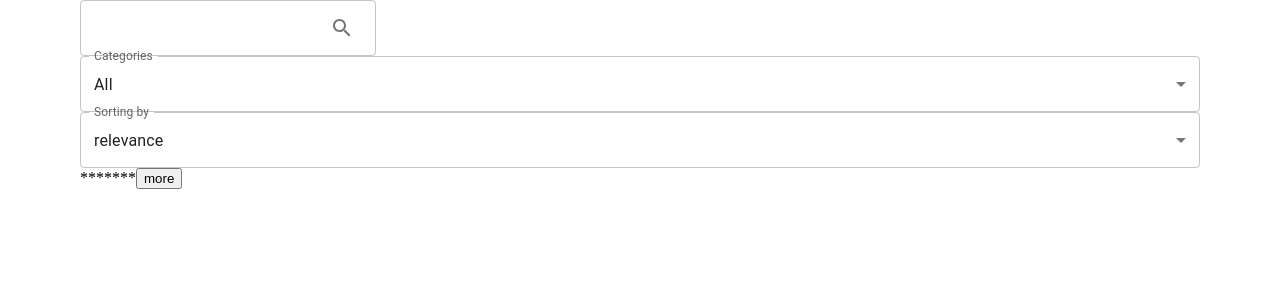
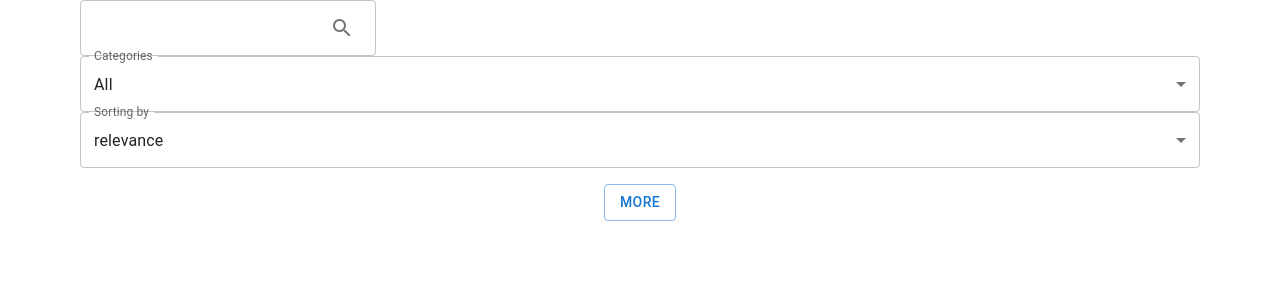
Before and after one commit to AnnaConda007/Google-Books, a React (Vite) app: page / in a window 1280 px wide. Shown: the top 300 px of the page. Built offline with nearby package versions, Linux system fonts and the light colour scheme.

Commit message:
стилизован блок книг

```diff
--- a/package.json
+++ b/package.json
@@ -13,7 +13,7 @@
     "@emotion/react": "^11.11.1",
     "@emotion/styled": "^11.11.0",
     "@mui/icons-material": "^5.14.7",
-    "@mui/material": "^5.14.7",
+    "@mui/material": "^5.14.8",
     "@reduxjs/toolkit": "^1.9.5",
     "dotenv": "^16.3.1",
     "react": "^18.2.0",
--- a/src/App.css
+++ b/src/App.css
@@ -3,4 +3,8 @@
   max-width: 1120px;
   height: 100%;
   margin: 0 auto;
+  box-sizing: border-box
 }
+*, *::before, *::after {
+  box-sizing: border-box;
+}
--- /dev/null
+++ b/src/components/header/books/Books.module.css
@@ -0,0 +1,26 @@
+.Grid {
+  justify-content: space-evenly;
+}
+
+.GridItem {
+  max-width: 100%;
+  margin-top: 20px;
+}
+.Card {
+  max-width: 250px;
+  padding: 20px 10px;
+  border-radius: 0;
+}
+
+.CardMediaWrap {
+  width: 100%;
+  height: 70%;
+  display: flex;
+  justify-content: center;
+}
+
+
+
+.Typography {
+  text-decoration: underline;
+}
--- a/src/components/header/books/Books.tsx
+++ b/src/components/header/books/Books.tsx
@@ -1,22 +1,89 @@
 import { useSelector } from "react-redux";
 import { RootStoreState } from "../../../redux/store";
+import MoreLoadButton from "./more-load-button/MoreLoadButton";
+import {
+  Typography,
+  CardContent,
+  CardMedia,
+  Card,
+  Grid,
+  Box,
+} from "@mui/material";
 
-import MoreLoadButton from "./more-load-button/MoreLoadButton";
-const Books: React.FC = () => {
+import styles from "./Books.module.css";
+ const Books: React.FC = () => {
   const books = useSelector(
     (state: RootStoreState) => state.books.filteredBooks
   );
 
-  console.log(books);
   return (
     <>
-      <span>
-        *******
-        {books.map((book) => {
-          return <p>{book.volumeInfo.title}</p>;
-        })}
-      </span>
-      <MoreLoadButton />
+      <Grid container spacing={3} className={styles.Grid}>
+        {books.map((book) => (
+          <Grid
+            item
+            xs={12}
+            sm={6}
+            md={3}
+            className={styles.GridItem}
+            style={{ flexBasis: "250px" }}
+          >
+            <Card
+              className={styles.Card}
+              elevation={0}
+              style={{
+                // переопределение MUI
+                height: "350px",
+                backgroundColor: "#f5f5f5",
+                padding: "20px 10px",
+              }}
+            >
+              <div className={styles.CardMediaWrap}>
+                <CardMedia
+                  style={{ width: "70%", boxShadow: "3px 2px 10px " }} // переопределение MUI
+                  component="img"
+                  image={book.volumeInfo.imageLinks.thumbnail}
+                  alt={book.volumeInfo.title}
+                />
+              </div>
+              <CardContent>
+                {book.volumeInfo.categories && (
+                  <Typography
+                    className={styles.Typography}
+                    variant="body2"
+                    color="textSecondary"
+                    component="p"
+                  >
+                    {book.volumeInfo.categories[0]}
+                  </Typography>
+                )}
+                <Box mt={1}>
+                  <Typography variant="body1" fontWeight="bold" component="div">
+                    {book.volumeInfo.title}
+                  </Typography>
+                  <Typography
+                    variant="body2"
+                    color="textSecondary"
+                    component="p"
+                  >
+                    {book.volumeInfo.authors}
+                  </Typography>
+                </Box>
+              </CardContent>
+            </Card>
+          </Grid>
+        ))}
+      </Grid>
+      <div
+        style={{
+          width: "100%",
+          display: "flex",
+          justifyContent: "center",
+          padding: "40px",
+        }}
+      >
+        <MoreLoadButton />
+      </div>
     </>
   );
 };
--- /dev/null
+++ b/src/components/header/books/more-load-button/MoreLoadButton.module.css
@@ -0,0 +1,5 @@
+.buttonCantainer{
+  width: 100%;
+  display: flex;
+  justify-content: center;
+}
--- a/src/components/header/books/more-load-button/MoreLoadButton.tsx
+++ b/src/components/header/books/more-load-button/MoreLoadButton.tsx
@@ -1,11 +1,11 @@
-
-import {useDispatch,  useSelector} from "react-redux";
-import { RootStoreState } from '../../../../redux/store';
-import { IBookData } from '../../../utils/getBookData';
-import { getBookDataAsync } from '../../../utils/getBookData';
-import { setBooks } from '../../../../redux/BooksSlice';
-
-const MoreLoadButton : React.FC = ()=>{
+import { useDispatch, useSelector } from "react-redux";
+import { RootStoreState } from "../../../../redux/store";
+import { IBookData } from "../../../utils/getBookData";
+import { getBookDataAsync } from "../../../utils/getBookData";
+import { setBooks } from "../../../../redux/BooksSlice";
+import styles from "./MoreLoadButton.module.css";
+import Button from "@mui/material/Button/Button";
+const MoreLoadButton: React.FC = () => {
   const dispatch = useDispatch();
   const title = useSelector((state: RootStoreState) => state.books.titleBook);
   const startIndexForNextLoadBook = useSelector(
@@ -13,14 +13,21 @@ const MoreLoadButton : React.FC = ()=>{
   );
 
   const handleLoadMore = async () => {
-    const newBooks : IBookData | null = await getBookDataAsync(title, startIndexForNextLoadBook);
-    if(!newBooks) return
+    const newBooks: IBookData | null = await getBookDataAsync(
+      title,
+      startIndexForNextLoadBook
+    );
+    if (!newBooks) return;
     dispatch(setBooks(newBooks.books));
   };
 
-  return(
-    <button onClick={handleLoadMore}>more</button>
-  )
-}
+  return (
+    <div className={styles.buttonCantainer}>
+      <Button variant="outlined" onClick={handleLoadMore}>
+        more
+      </Button>
+    </div>
+  );
+};
 
-export default MoreLoadButton
+export default MoreLoadButton;
--- a/src/index.css
+++ b/src/index.css
@@ -10,4 +10,5 @@
 body {
   height: 100%;
   margin: 0;
+
  }
--- a/src/redux/BooksSlice.ts
+++ b/src/redux/BooksSlice.ts
@@ -3,6 +3,7 @@ import { SortType, BookCategories } from "../../enums";
 import { paginationConstants } from "../contains";
 
 export interface IBook {
+  id:string
   searchInfo: { textSnippet: string };
   volumeInfo: {
     categories?: string[];
```
Also changed, not shown: 1 other file (tests, documents, lock files or other folders).
